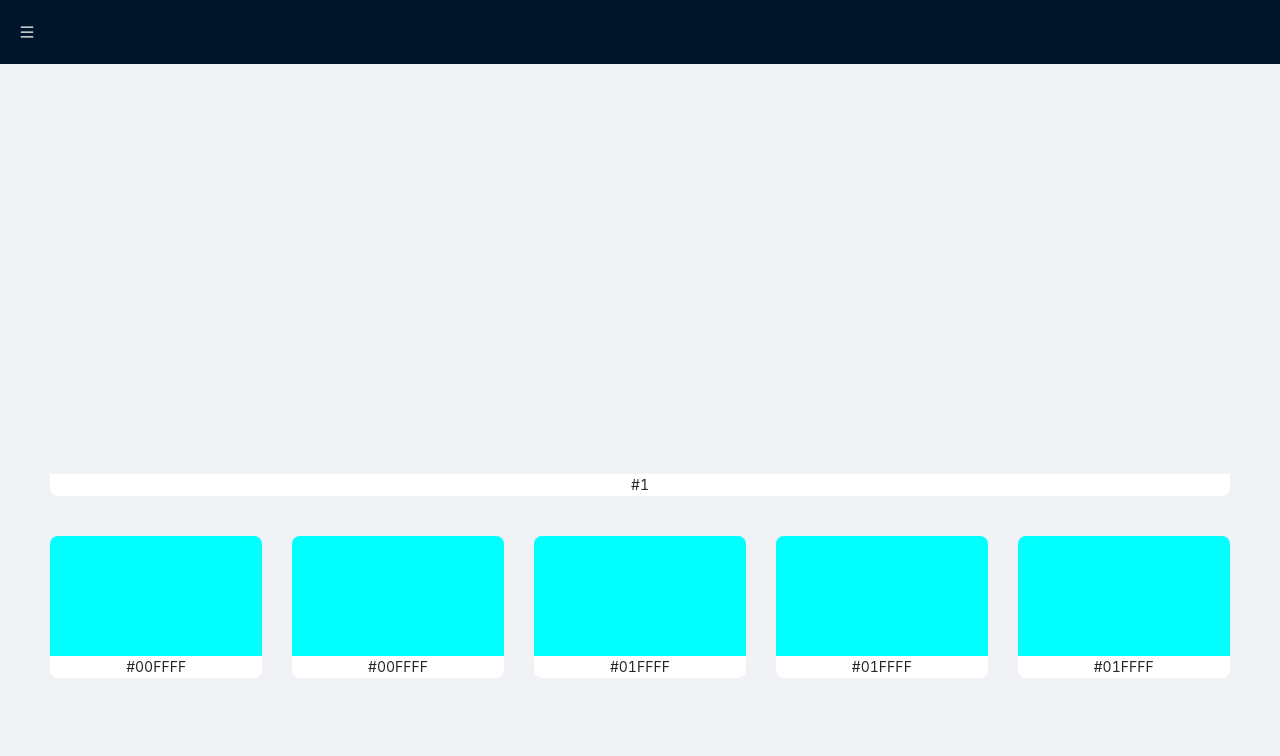
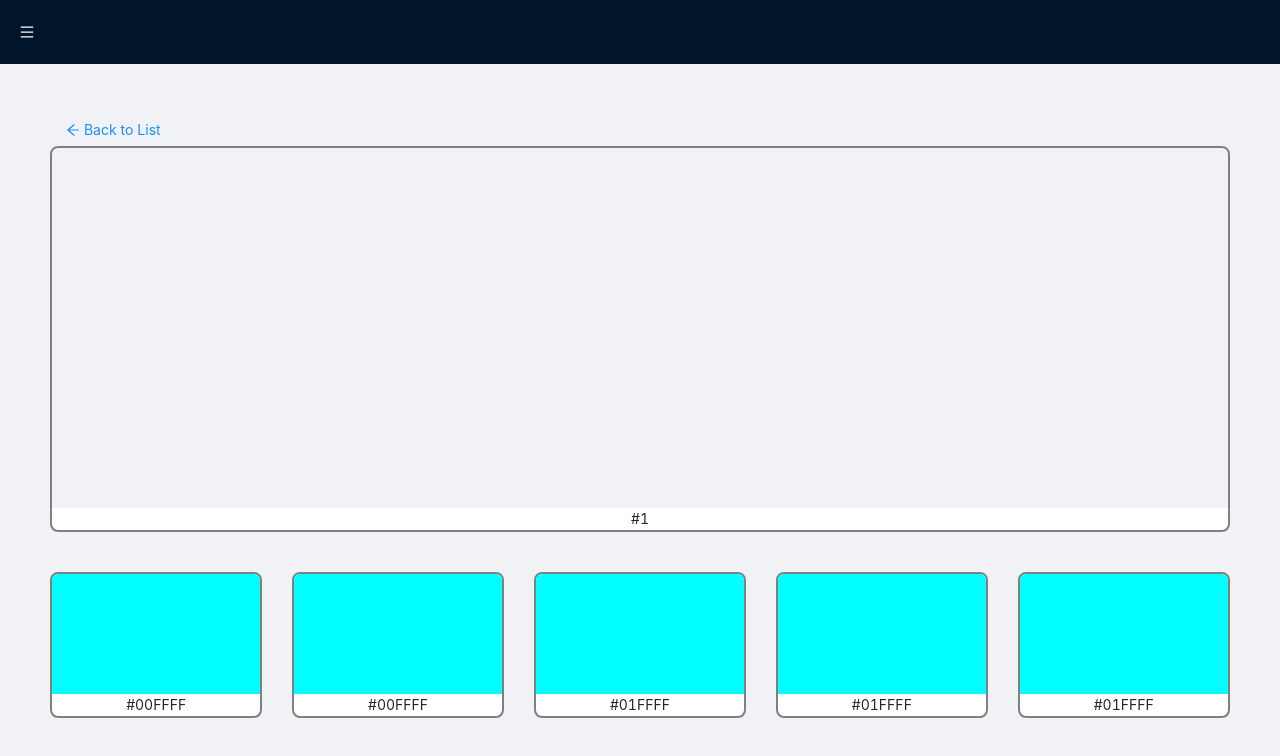
Before and after one commit to bshurts93/helpful-human-challenge, a React (Create React App) app: page /color/1 in a window 1280 px wide. Shown: the top 756 px of the page. Built offline with nearby package versions, Linux system fonts and the light colour scheme.

Commit message:
Single view now has link back to list view

```diff
--- a/src/components/ColorCard.js
+++ b/src/components/ColorCard.js
@@ -10,9 +10,9 @@ export default function ColorCard(props) {
 
   if (props.isMini) {
     return (
-      <div>
+      <div className="color-card">
         <div
-          className="color-card color-mini__hue"
+          className="color-mini__hue"
           style={{ background: `${props.color}` }}
           onClick={() => linkToSwatch(props.color)}
         />
@@ -22,9 +22,9 @@ export default function ColorCard(props) {
     );
   } else {
     return (
-      <div>
+      <div className="color-card">
         <div
-          className="color-card color-main__hue"
+          className="color-main__hue"
           style={{ background: `${props.color}` }}
         />
 
--- a/src/navigation/NavDrawer.js
+++ b/src/navigation/NavDrawer.js
@@ -21,9 +21,6 @@ function NavDrawer(props) {
     >
       <Menu defaultSelectedKeys={["1"]} mode="inline">
         <Menu.Item onClick={collapseDrawer}>
-          <Link to={"/list"}>List</Link>
-        </Menu.Item>
-        <Menu.Item onClick={collapseDrawer}>
           <Link to={"/color/random"}>Random</Link>
         </Menu.Item>
         {colorItems.map((color) => (
--- a/src/styles/App.css
+++ b/src/styles/App.css
@@ -25,7 +25,9 @@
 }
 
 .color-card {
-  border-radius: 8px 8px 0 0;
+  z-index: 100;
+  border: 2px solid gray;
+  border-radius: 8px;
   padding: 0;
 }
 
@@ -37,8 +39,10 @@
 
 .color-main__hue {
   height: 45vh;
+  border-radius: 6px 6px 0 0;
 }
 
 .color-mini__hue {
+  border-radius: 6px 6px 0 0;
   height: 15vh;
 }
--- a/src/views/ListView.js
+++ b/src/views/ListView.js
@@ -11,9 +11,9 @@ class ListView extends React.Component {
     currentPage: 1,
   };
 
-  componentDidMount() {
+  componentDidMount = () => {
     this.generateColorList();
-  }
+  };
 
   generateColorList = async () => {
     let list = [];
@@ -25,20 +25,13 @@ class ListView extends React.Component {
       total: list.length,
       pageItems: list.slice(0, 12),
     });
-    console.log(this.state);
   };
 
   paginate = (page, pageSize) => {
-    console.log("page", page);
     let start = (page - 1) * pageSize;
     let end = start + pageSize;
-    console.log("start", start);
-    console.log("end", end);
     let pageItems = this.state.colorList.slice(start, end);
-    console.log(pageItems);
-
     this.setState({ currentPage: page, pageItems: pageItems });
-    console.log(this.state);
   };
 
   render() {
--- a/src/views/SingleView.js
+++ b/src/views/SingleView.js
@@ -1,6 +1,8 @@
 import React from "react";
 import ColorCard from "../components/ColorCard";
-import { Row, Col } from "antd";
+import { Button, Row, Col } from "antd";
+import { ArrowLeftOutlined } from "@ant-design/icons";
+import { Link } from "react-router-dom";
 import { createSwatch, randomHex } from "../utils/colorCalculation";
 
 class SingleColor extends React.Component {
@@ -35,6 +37,10 @@ class SingleColor extends React.Component {
     if (this.state.swatch.length > 0) {
       return (
         <div className="single-color__container">
+          <Button type="link" icon={<ArrowLeftOutlined />}>
+            <Link to={"/list"}> Back to List</Link>
+          </Button>
+
           <Row className="single-color__row" justify="space-around">
             <Col span={24}>
               <ColorCard color={this.state.color} isMini={false} />
```
